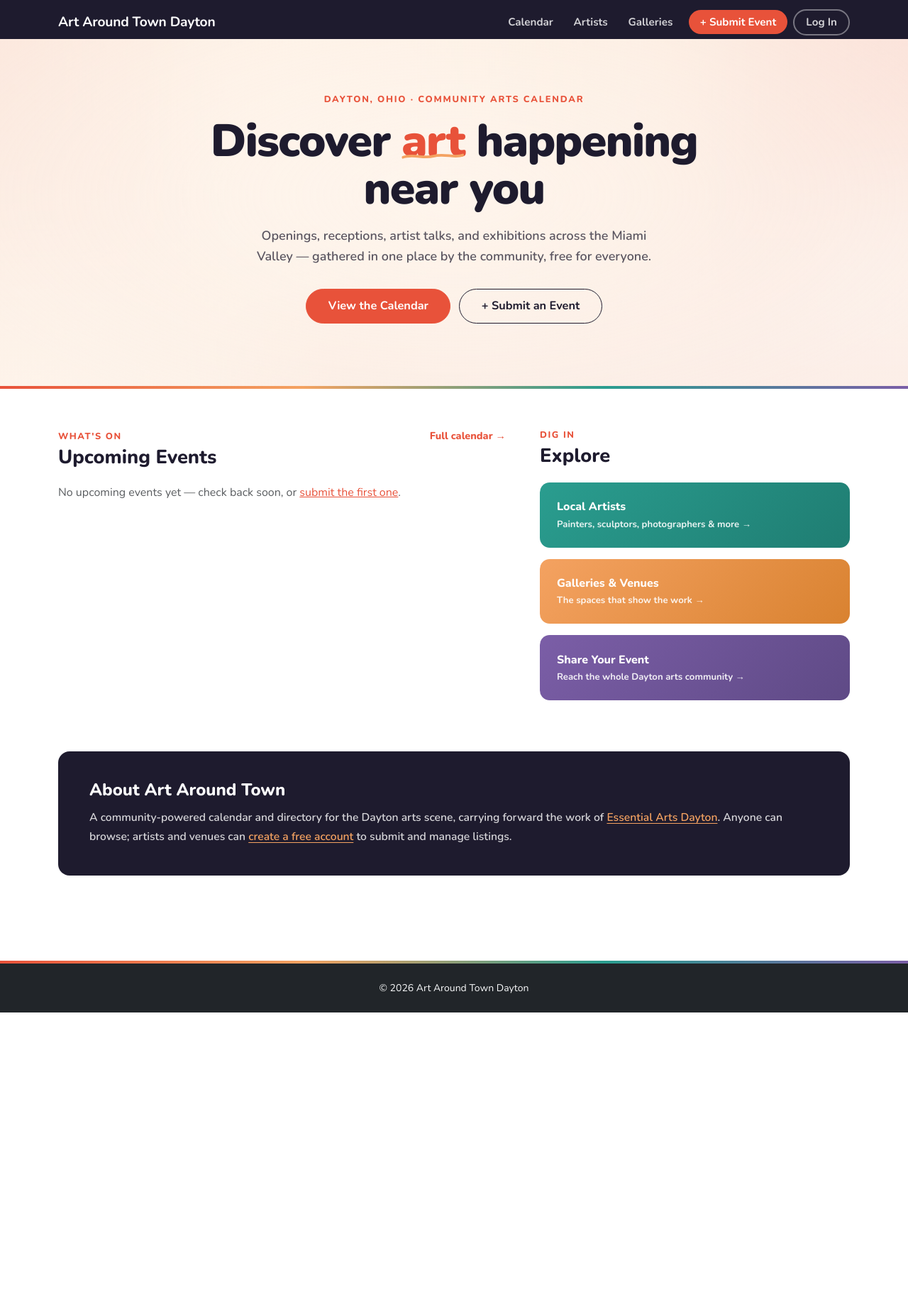
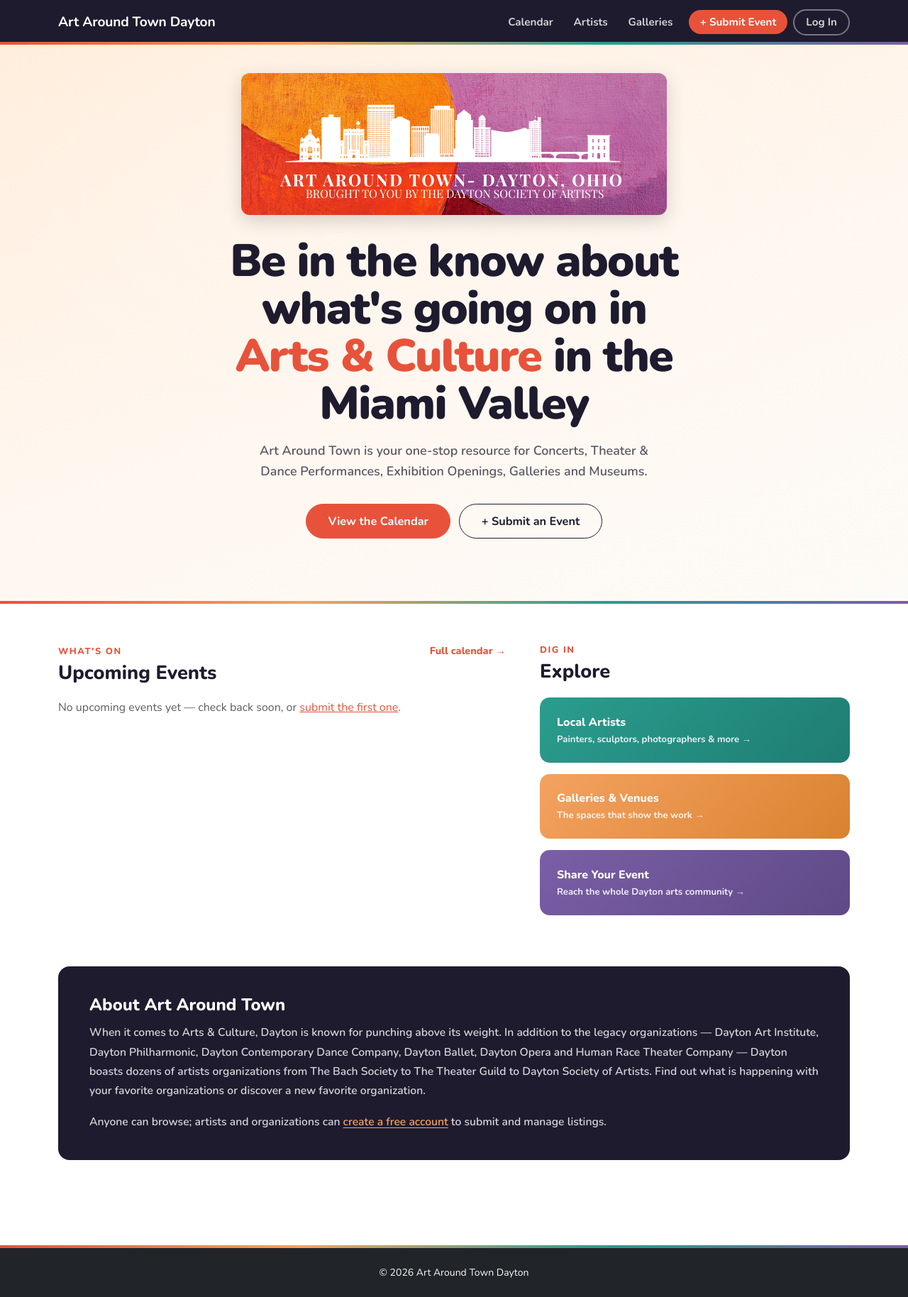
Before and after one commit to codefordayton/artaroundtown, a Django app: page / in a window 1280 px wide. Shown: the whole page at 71% size. Before the commit the page ends 1427 px from the top, so only its background shows below. Run offline with Django 5.2, Linux system fonts and the light colour scheme; data that the repository does not hold is empty.

Commit message:
Landing: apply Peter's Arts & Culture copy + DSA banner masthead
- New hero copy: "Be in the know about what's going on in Arts &
  Culture in the Miami Valley" + one-stop-resource subtitle
- Add the Dayton Society of Artists branded banner as the hero
  masthead, replacing the abstract rotating placeholders (and the
  rotation JS); the real branded image is the intended header art
- About section uses Peter's copy on Dayton's arts organizations

Co-Authored-By: Claude Opus 4.8 <noreply@anthropic.com>

```diff
--- a/apps/events/views.py
+++ b/apps/events/views.py
@@ -13,19 +13,9 @@ from .models import Event, EventStatus
 class LandingView(TemplateView):
     template_name = 'events/landing.html'
 
-    # Predefined rotating hero images. Drop replacements into
-    # static/img/hero/ and update this list to change what rotates.
-    HERO_IMAGES = [
-        'img/hero/hero1.jpg',
-        'img/hero/hero2.jpg',
-        'img/hero/hero3.jpg',
-        'img/hero/hero4.jpg',
-    ]
-
     def get_context_data(self, **kwargs):
         ctx = super().get_context_data(**kwargs)
         today = timezone.localdate()
-        ctx['hero_images'] = self.HERO_IMAGES
 
         upcoming = (
             Event.objects.filter(status=EventStatus.APPROVED, start_date__gte=today)
--- a/templates/events/landing.html
+++ b/templates/events/landing.html
@@ -1,7 +1,7 @@
 {% extends "base.html" %}
 {% load static %}
 
-{% block title %}Art Around Town Dayton — Your guide to the Dayton art scene{% endblock %}
+{% block title %}Art Around Town — Dayton's Arts &amp; Culture Calendar{% endblock %}
 
 {% block extra_head %}
 <style>
@@ -13,42 +13,27 @@
 
   /* ── Hero: bright, warm, handmade ──────────────────────────────── */
   .landing-hero {
-    position: relative;
-    overflow: hidden;
     margin-top: -2rem;                 /* cancel container's top padding */
-    padding: 4.5rem 1.5rem 5.5rem;
-    background: #FFF7F0;               /* fallback under the images */
+    padding: 3rem 1.5rem 5.5rem;
+    background:
+      radial-gradient(ellipse 70% 60% at 50% 30%, rgba(255,247,240,0.6), transparent 70%),
+      linear-gradient(160deg, #FFEEDD 0%, #FFF7F0 55%, #FDFBF7 100%);
     border-bottom: 4px solid transparent;
     border-image: linear-gradient(90deg, var(--color-primary), var(--color-accent), var(--color-secondary), var(--color-purple)) 1;
   }
 
-  /* rotating predefined images */
-  .hero-bg { position: absolute; inset: 0; z-index: 0; }
-  .hero-slide {
-    position: absolute; inset: 0;
-    background-size: cover; background-position: center;
-    opacity: 0; transition: opacity 1.4s ease;
-  }
-  .hero-slide.is-active { opacity: 1; }
-  /* warm veil so dark text stays legible over any image */
-  .hero-veil {
-    position: absolute; inset: 0; z-index: 1;
-    background:
-      radial-gradient(ellipse 60% 70% at 50% 45%, rgba(255,247,240,0.72) 0%, rgba(255,247,240,0.42) 100%),
-      linear-gradient(160deg, rgba(255,240,226,0.55) 0%, rgba(255,247,240,0.5) 55%, rgba(253,251,247,0.62) 100%);
+  /* branded masthead banner (native 600×200, kept crisp) */
+  .hero-banner {
+    display: block;
+    width: 100%;
+    max-width: 600px;
+    height: auto;
+    margin: 0 auto 2rem;
+    border-radius: 12px;
+    box-shadow: 0 8px 26px rgba(0,0,0,0.16);
   }
 
-  .hero-inner { position: relative; z-index: 2; max-width: 760px; margin: 0 auto; text-align: center; }
-
-  .hero-eyebrow {
-    display: inline-block;
-    color: var(--color-primary);
-    font-size: 0.8rem;
-    font-weight: 800;
-    letter-spacing: 0.14em;
-    text-transform: uppercase;
-    margin-bottom: 1rem;
-  }
+  .hero-inner { max-width: 760px; margin: 0 auto; text-align: center; }
 
   .hero-title {
     color: var(--color-dark);
@@ -58,26 +43,10 @@
     letter-spacing: -0.025em;
     margin-bottom: 1.1rem;
   }
-  /* accent word with a hand-drawn underline that tracks the word exactly */
   .hero-title em {
-    position: relative;
-    display: inline-block;
     font-style: normal;
     color: var(--color-primary);
-  }
-  .hero-title .swish {
-    position: absolute;
-    left: 0; width: 100%;
-    bottom: 0.08em;
-    height: 0.26em;
-    overflow: visible;
-    pointer-events: none;
-  }
-  .hero-title .swish path {
-    fill: none;
-    stroke: var(--color-accent);
-    stroke-width: 9;
-    stroke-linecap: round;
+    white-space: nowrap;
   }
 
   .hero-subtitle {
@@ -202,19 +171,13 @@
 
 {# ── Hero ──────────────────────────────────────────────────────── #}
 <section class="landing-hero bleed">
-  <div class="hero-bg" id="heroBg">
-    {% for img in hero_images %}
-      <div class="hero-slide{% if forloop.first %} is-active{% endif %}"
-           style="background-image:url('{% static img %}')"></div>
-    {% endfor %}
-  </div>
-  <div class="hero-veil"></div>
   <div class="hero-inner">
-    <span class="hero-eyebrow">Dayton, Ohio · Community Arts Calendar</span>
-    <h1 class="hero-title">Discover <em>art<svg class="swish" viewBox="0 0 300 40" preserveAspectRatio="none"><path d="M6,26 C55,12 105,32 152,22 C205,11 255,30 294,18"/></svg></em> happening near you</h1>
+    <img class="hero-banner" src="{% static 'img/aat-dsa-banner.png' %}"
+         alt="Art Around Town — Dayton, Ohio. Brought to you by the Dayton Society of Artists.">
+    <h1 class="hero-title">Be in the know about what's going on in <em>Arts&nbsp;&amp;&nbsp;Culture</em> in the Miami Valley</h1>
     <p class="hero-subtitle">
-      Openings, receptions, artist talks, and exhibitions across the Miami Valley —
-      gathered in one place by the community, free for everyone.
+      Art Around Town is your one-stop resource for Concerts, Theater &amp; Dance
+      Performances, Exhibition Openings, Galleries and Museums.
     </p>
     <div class="hero-actions">
       <a href="{% url 'calendar' %}" class="btn btn-primary">View the Calendar</a>
@@ -291,27 +254,17 @@
 <div class="about-strip">
   <h2>About Art Around Town</h2>
   <p>
-    A community-powered calendar and directory for the Dayton arts scene, carrying forward
-    the work of <a href="https://essentialartsdayton.org" target="_blank" rel="noopener">Essential Arts Dayton</a>.
-    Anyone can browse; artists and venues can
+    When it comes to Arts &amp; Culture, Dayton is known for punching above its weight.
+    In addition to the legacy organizations — Dayton Art Institute, Dayton Philharmonic,
+    Dayton Contemporary Dance Company, Dayton Ballet, Dayton Opera and Human Race Theater
+    Company — Dayton boasts dozens of artists organizations from The Bach Society to
+    The Theater Guild to Dayton Society of Artists. Find out what is happening with your
+    favorite organizations or discover a new favorite organization.
+  </p>
+  <p class="mt-3 mb-0">
+    Anyone can browse; artists and organizations can
     <a href="{% url 'register' %}">create a free account</a> to submit and manage listings.
   </p>
 </div>
 
 {% endblock %}
-
-{% block extra_js %}
-<script>
-  (function () {
-    var slides = document.querySelectorAll('#heroBg .hero-slide');
-    if (slides.length < 2) return;
-    if (window.matchMedia('(prefers-reduced-motion: reduce)').matches) return;
-    var i = 0;
-    setInterval(function () {
-      slides[i].classList.remove('is-active');
-      i = (i + 1) % slides.length;
-      slides[i].classList.add('is-active');
-    }, 5000);
-  })();
-</script>
-{% endblock %}
```
Also changed, not shown: static/img/aat-dsa-banner.png (added), static/img/hero/hero1.jpg (deleted), static/img/hero/hero2.jpg (deleted), static/img/hero/hero3.jpg (deleted), static/img/hero/hero4.jpg (deleted).
